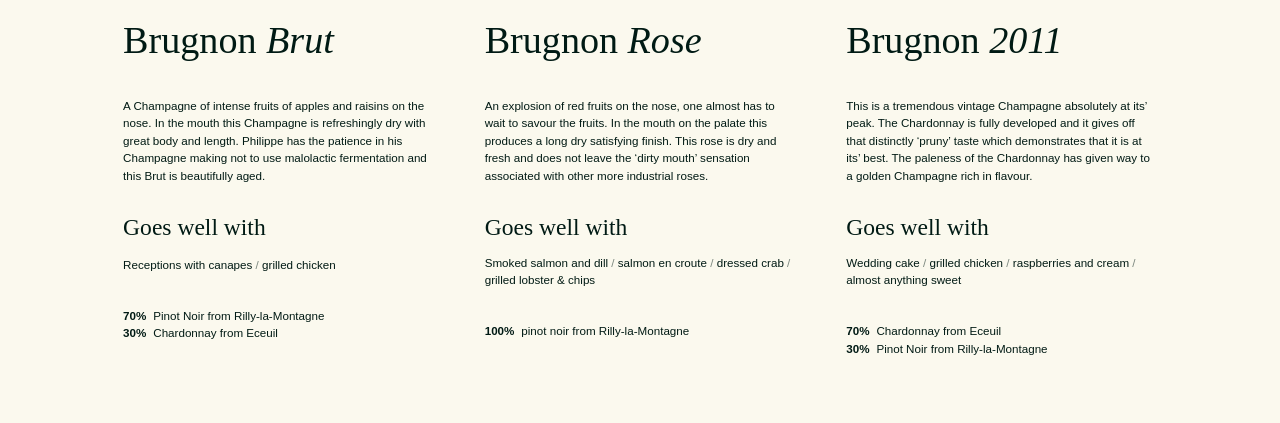
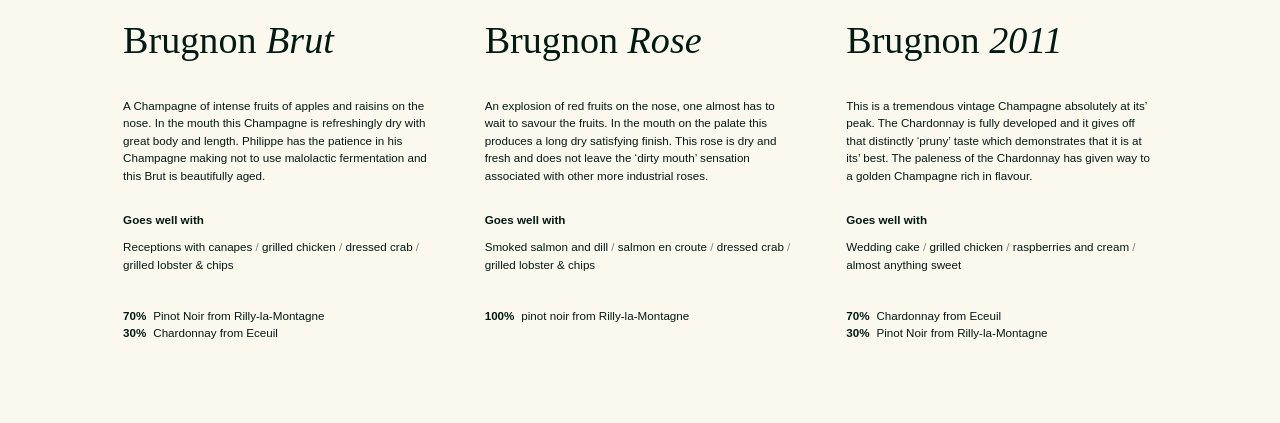
Before and after one commit to JayGeorge/thesybarite_org_static, a PHP site: page /champagne-club.php in a window 1280 px wide. Shown: the part 1501-1924 px from the top of the page. Run offline with PHP 8.4, Linux system fonts and the light colour scheme; some web fonts are replaced.

Commit message:
Champagne Club -- Improve wine section

```diff
--- a/champagne-club.php
+++ b/champagne-club.php
@@ -68,6 +68,8 @@
                         <ul class="feature-columns__list">
                             <li>Receptions with canapes</li>
                             <li>grilled chicken</li>
+                            <li>dressed crab</li>
+                            <li>grilled lobster & chips</li>
                         </ul>
                         <ul class="feature-columns__stats">
                             <li><strong>70%</strong> Pinot Noir from Rilly-la-Montagne</li>
--- a/css/core.css
+++ b/css/core.css
@@ -1135,7 +1135,9 @@
 }
 
 .feature-columns__sub-title {
-    font-size: var(--font-size-m);
+    font-family: var(--font-family-main);
+    font-weight: var(--font-family-main-weight-strong);
+    font-size: var(--font-size-s-x);
     line-height: var(--font-size-m-line-height);
 }
 
```
